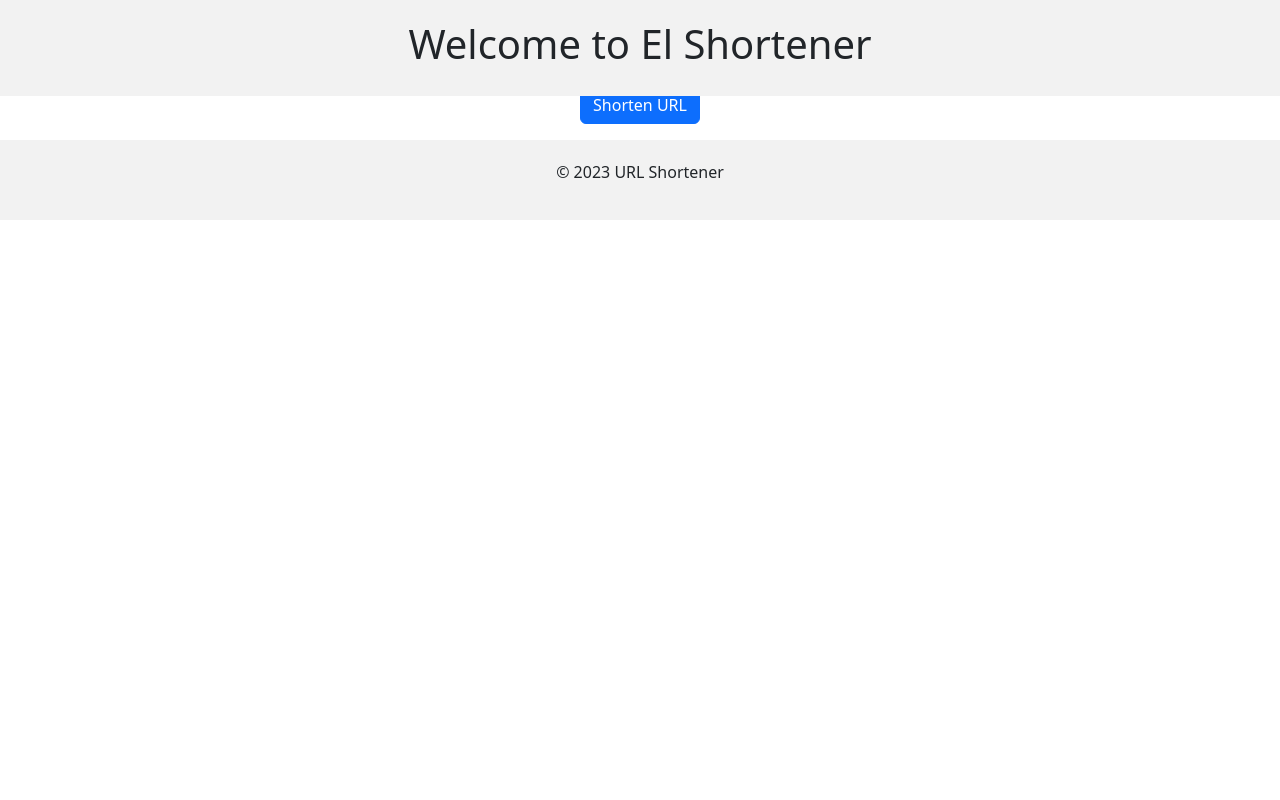
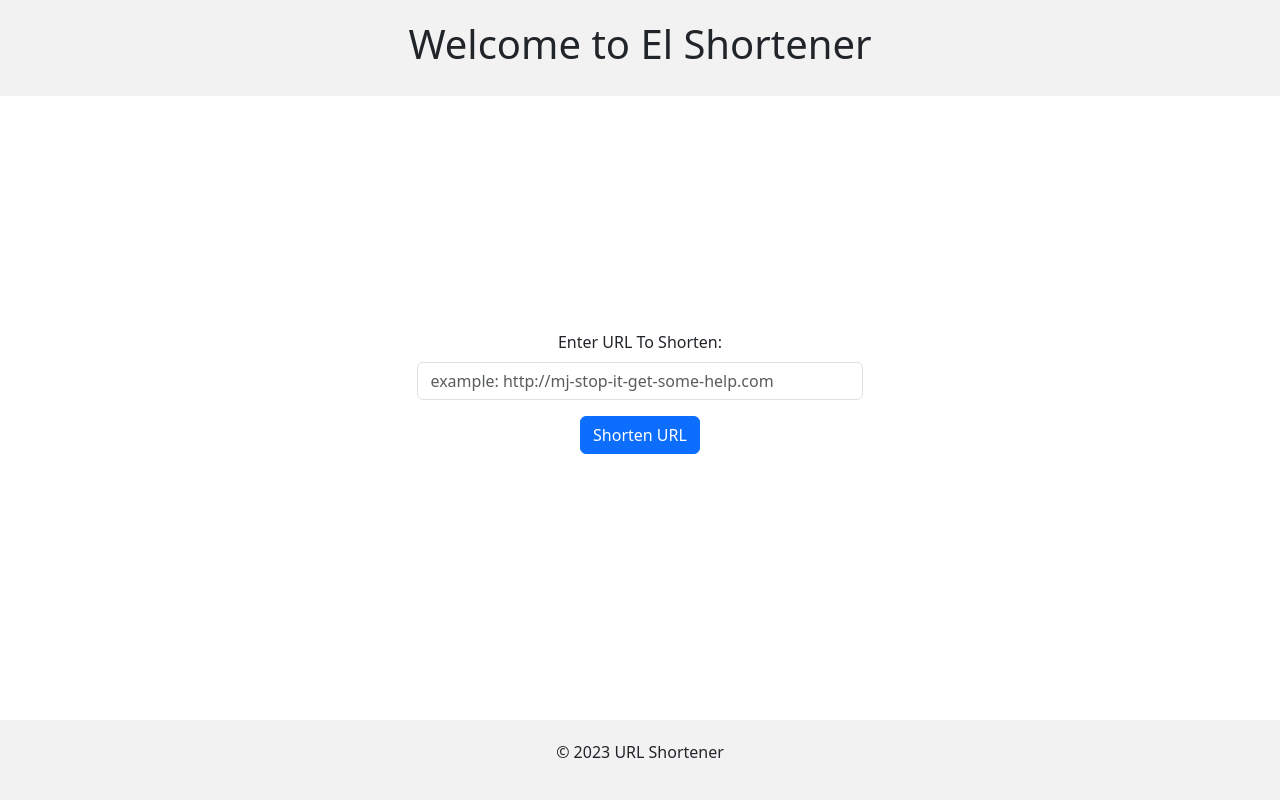
Before and after one commit to Nuphlab/url-shortener, a Django app: page /shorten/ in a window 1280 px wide. Run offline with Django 4.2, Linux system fonts and the light colour scheme; some libraries are stand-ins or nearby versions.

Commit message:
css adjustments for footer and readme update

```diff
--- a/static/css/styles.css
+++ b/static/css/styles.css
@@ -1,8 +1,8 @@
 html, body {
     height: 100%;
 }
-
 body {
+    display: flex;
     flex-direction: column;
     align-items: center;
     justify-content: center;
@@ -12,20 +12,23 @@
     background-color: #f2f2f2;
     padding: 20px;
     text-align: center;
+    top: 0;
     width: 100%;
     position: fixed;
-    top: 0;
 }
 
 .container {
     display: grid;
     text-align: center;
+    justify-content: center;
+    align-items: center;
 }
 
 .footer {
     background-color: #f2f2f2;
     padding: 20px;
     text-align: center;
+    position: fixed;
+    bottom: 0;
     width: 100%;
-    bottom: 0;
 }
```
Also changed, not shown: README.md, db.sqlite3, static/pics/djangoRest.png (added), static/pics/homescreen.png (added), static/pics/redirectToLongUrl.png (added), static/pics/shortener.png (added), static/pics/successfulShorten.png (added).
